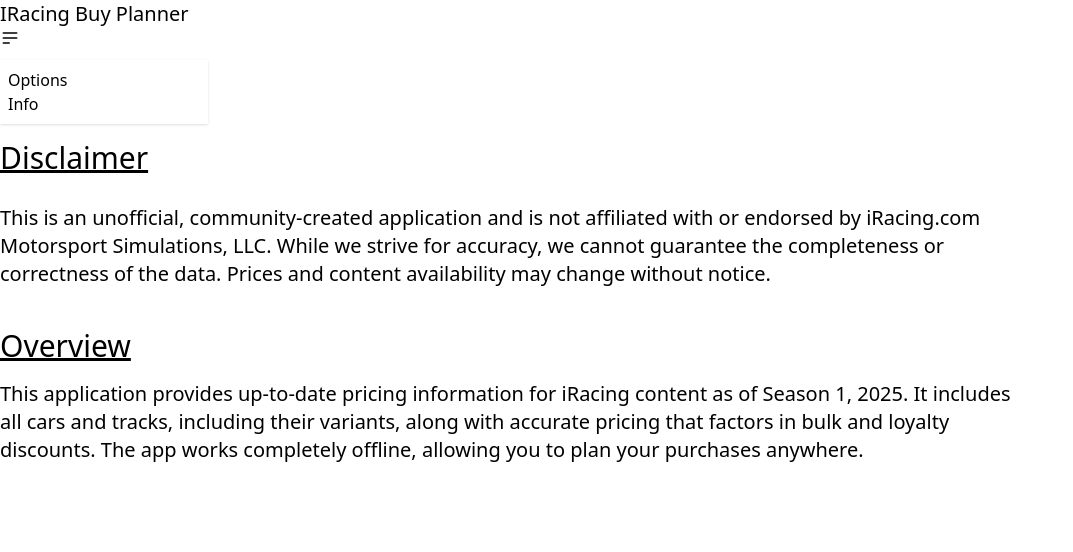
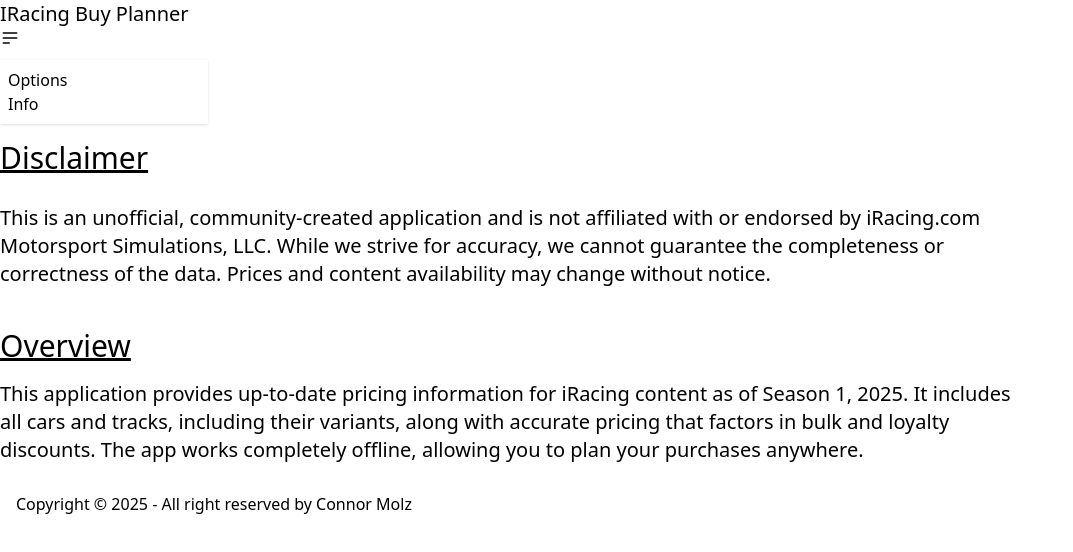
Before and after one commit to ConnorMolz/IRacing_Buy_Planner, a React (Vite) app: page /Info in a window 1280 px wide. Shown: the top 552 px of the page, without its empty margins (0-1073 px from the left). Built offline with nearby package versions, Linux system fonts and the light colour scheme.

Commit message:
Add footer to the info page

```diff
--- a/src/pages/Info.tsx
+++ b/src/pages/Info.tsx
@@ -2,7 +2,7 @@
 
 const Info = () => {
     return(
-        <div>
+        <div className="min-h-screen">
             <Navbar/>
             <div className="py-4 divider divider-start text-3xl underline underline-offset-1">Disclaimer</div>
             <div className="w-4/5 text-xl py-3">
@@ -15,6 +15,11 @@
                 <div className="py-4 divider divider-start text-3xl underline underline-offset-1">Overview</div>
                 This application provides up-to-date pricing information for iRacing content as of Season 1, 2025. It includes all cars and tracks, including their variants, along with accurate pricing that factors in bulk and loyalty discounts. The app works completely offline, allowing you to plan your purchases anywhere.
             </div>
+            <footer className="footer sm:footer-horizontal footer-center bg-base-200 text-base-content p-4">
+                <aside>
+                    <p>Copyright © {new Date().getFullYear()} - All right reserved by Connor Molz</p>
+                </aside>
+            </footer>
         </div>
     )
 }
```
